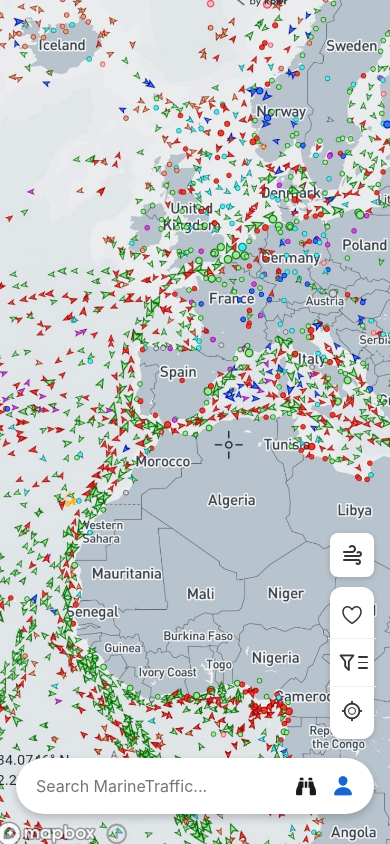
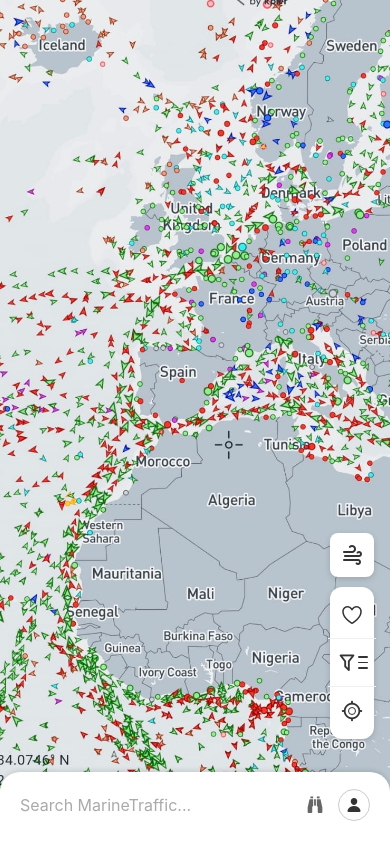
Before and after one commit to DevYuriVieira/marine-traffic-mobile-clone, a React Native app: screen /Home in a window 390 px wide. Built offline with nearby package versions, Linux system fonts and the light colour scheme.

Commit message:
feat(ui): update Home navigation to full-width bottom sheet
- Adjust action icons and clean up redundant styles

```diff
--- a/src/pages/Home/index.tsx
+++ b/src/pages/Home/index.tsx
@@ -55,16 +55,20 @@
           <TextInput
             style={styles.searchInput}
             placeholder="Search MarineTraffic..."
-            placeholderTextColor="#757575"
+            placeholderTextColor="#AAAAAA"
           />
 
           <View style={styles.bottomIconGroup}>
-            <TouchableOpacity activeOpacity={0.7} style={styles.binocularsButton}>
-              <FontAwesome5 name="binoculars" size={20} color="#1A1A1A" />
+            <TouchableOpacity activeOpacity={0.7} style={styles.tuneButton}>
+              <MaterialCommunityIcons name="binoculars" size={22} color="#666" />
             </TouchableOpacity>
 
-            <TouchableOpacity activeOpacity={0.7} onPress={handleGoToLogin}>
-              <Ionicons name="person" size={22} color="#1966CC" />
+            <TouchableOpacity
+              activeOpacity={0.7}
+              onPress={handleGoToLogin}
+              style={styles.personButton}
+            >
+              <Ionicons name="person" size={16} color="#333" />
             </TouchableOpacity>
           </View>
         </View>
--- a/src/pages/Home/style.ts
+++ b/src/pages/Home/style.ts
@@ -63,19 +63,21 @@
   },
   bottomBar: {
     position: 'absolute',
-    bottom: 30,
-    left: 16,
-    right: 16,
+    bottom: 0,
+    left: 0,
+    right: 0,
     backgroundColor: '#FFFFFF',
-    height: 56,
-    borderRadius: 28,
+    height: 72,
+    borderTopLeftRadius: 20,
+    borderTopRightRadius: 20,
     flexDirection: 'row',
     alignItems: 'center',
     paddingHorizontal: 20,
+    paddingBottom: 6,
     shadowColor: '#000',
-    shadowOffset: { width: 0, height: 4 },
-    shadowOpacity: 0.2,
-    shadowRadius: 8,
+    shadowOffset: { width: 0, height: -2 },
+    shadowOpacity: 0.1,
+    shadowRadius: 4,
     elevation: 6,
   },
   searchInput: {
@@ -117,7 +119,17 @@
     borderWidth: 1.5,
     borderColor: '#333333',
   },
-  binocularsButton: {
-    marginRight: 16,
+  tuneButton: {
+    marginRight: 12,
+  },
+  personButton: {
+    width: 32,
+    height: 32,
+    borderRadius: 16,
+    backgroundColor: '#FFFFFF',
+    borderWidth: 1,
+    borderColor: '#CCCCCC',
+    justifyContent: 'center',
+    alignItems: 'center',
   },
 });
```
